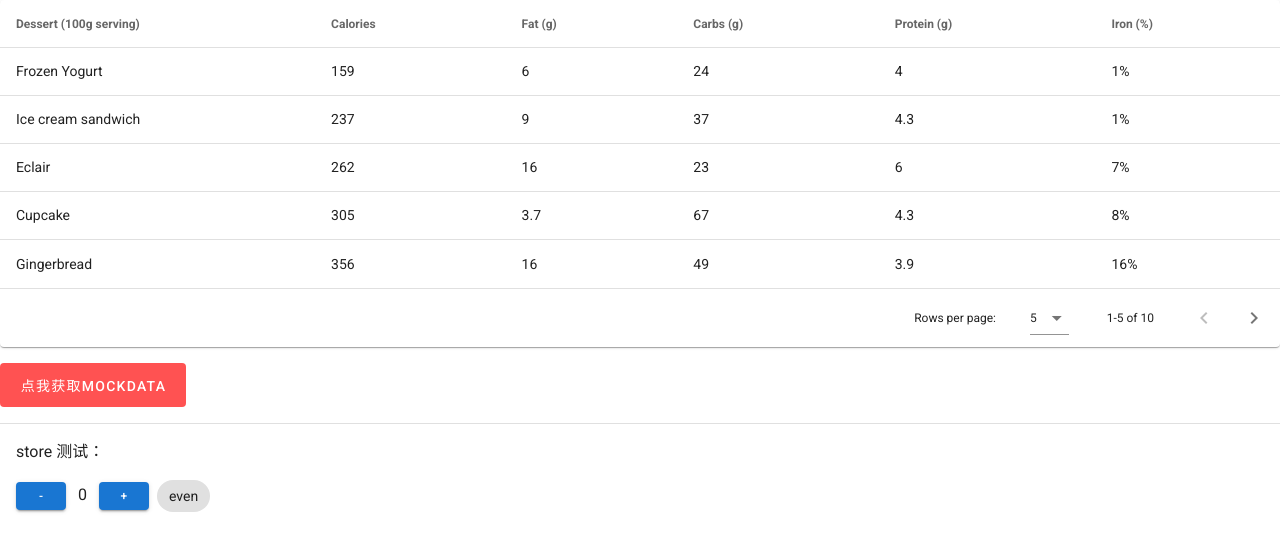
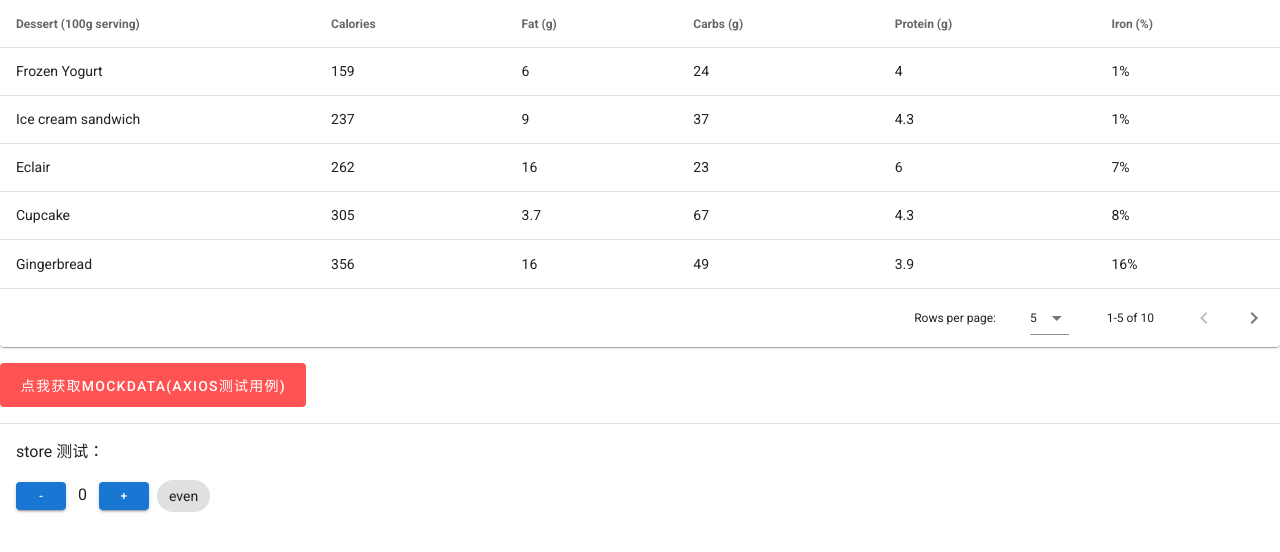
Before and after one commit to holylovelqq/vue-unit-test-with-jest, a Vue app in the folder 02-test-advanced/: page /test in a window 1280 px wide. Shown: the top 552 px of the page. Built offline with nearby package versions, Linux system fonts and the light colour scheme; a small style sheet from the web is missing.

Commit message:
:+1: 完善页面显示文字，并更新snapshot

```diff
--- a/02-test-advanced/src/components/Table/Table.vue
+++ b/02-test-advanced/src/components/Table/Table.vue
@@ -7,7 +7,15 @@
     class="elevation-1"
   ></v-data-table>
 
-   <v-btn @click="fetchData" class="mt-4" large depressed  color="error">点我获取mockData</v-btn>
+   <v-btn
+   @click="fetchData"
+   class="mt-4"
+   large
+   depressed
+   color="error"
+   >
+   点我获取mockData(axios测试用例)
+   </v-btn>
 </div>
 
 </template>
```
Also changed, not shown: 1 other file (tests, documents, lock files or other folders).
